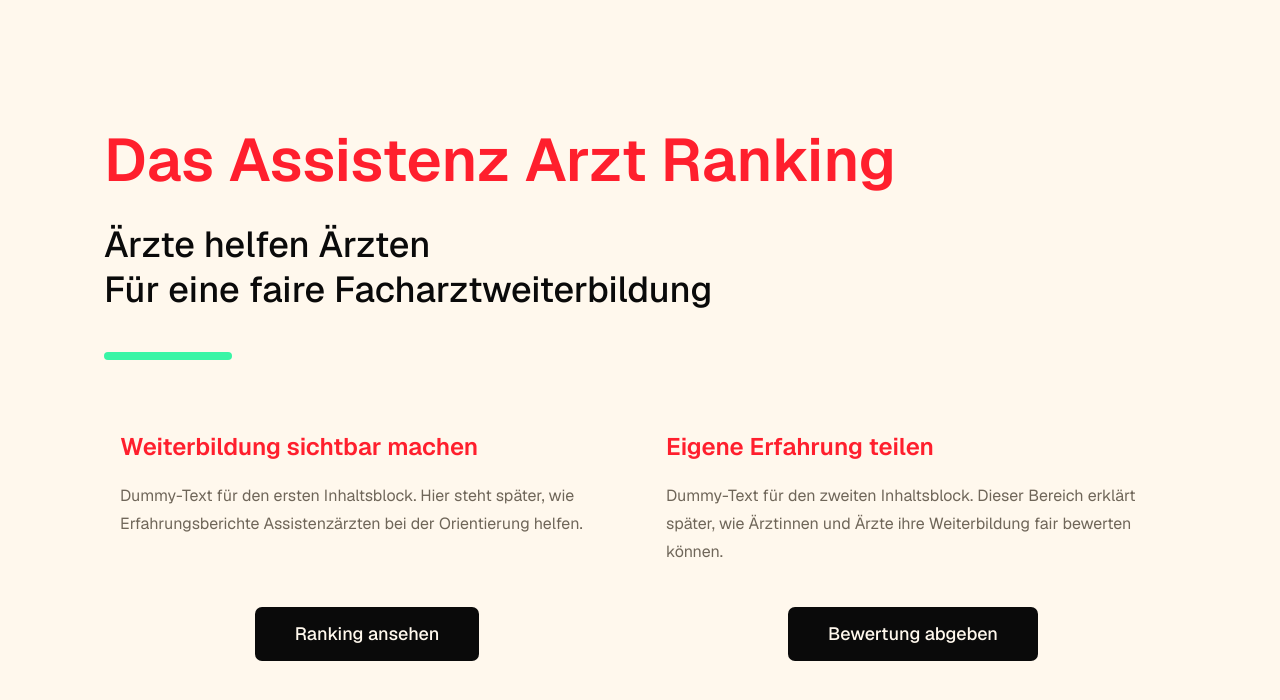
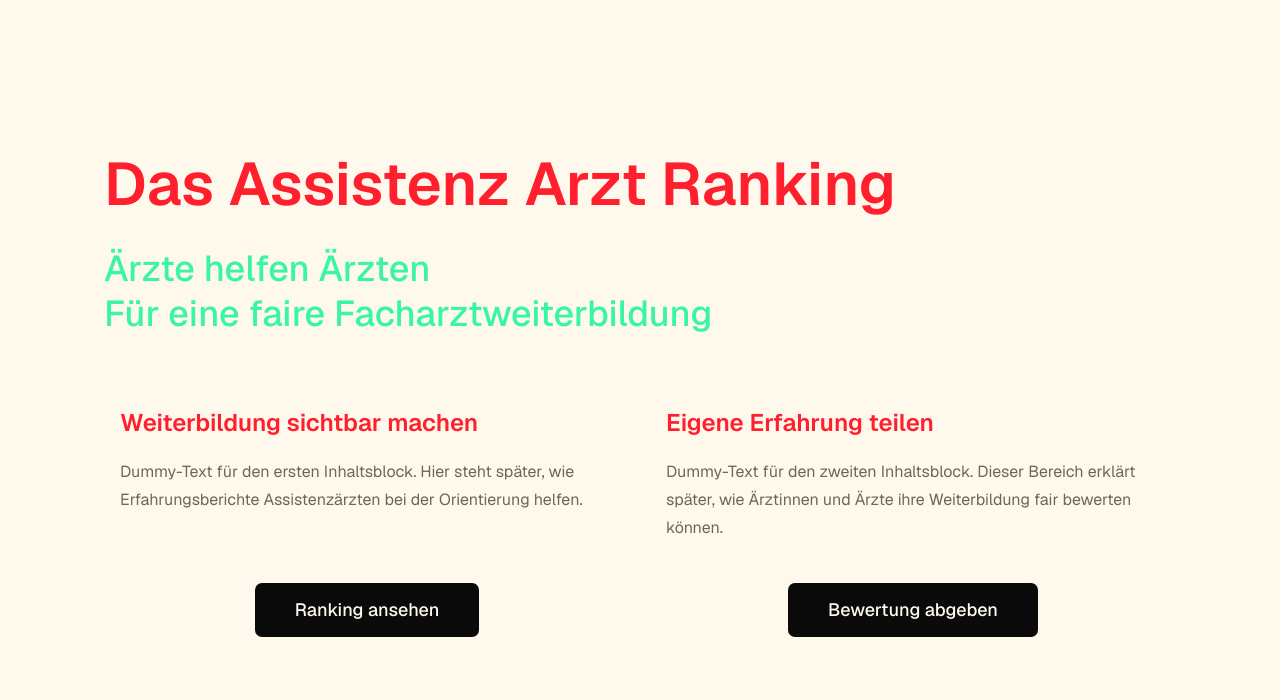
Before and after one commit to lucas-carvajal/clinic-ranking-fe, a Next.js app: page / in a window 1280 px wide. Shown: the top 700 px of the page. Built offline with nearby package versions, Linux system fonts and the light colour scheme.

Commit message:
adjust landing subtitle accent

```diff
--- a/app/page.tsx
+++ b/app/page.tsx
@@ -18,11 +18,10 @@ export default function Home() {
     <main className="mx-auto flex min-h-screen w-full max-w-6xl flex-col justify-center px-6 py-16 sm:px-8 lg:px-10">
       <section className="max-w-4xl">
         <h1 className="page-title">Das Assistenz Arzt Ranking</h1>
-        <h2 className="mt-6 text-2xl leading-tight font-medium text-foreground sm:text-4xl">
+        <h2 className="mt-6 text-2xl leading-tight font-medium text-brand-mint sm:text-4xl">
           <span className="block">Ärzte helfen Ärzten</span>
           <span className="block">Für eine faire Facharztweiterbildung</span>
         </h2>
-        <div className="mint-accent-bar mt-10" />
       </section>
 
       <section
```
Also changed, not shown: 1 other file (tests, documents, lock files or other folders).
